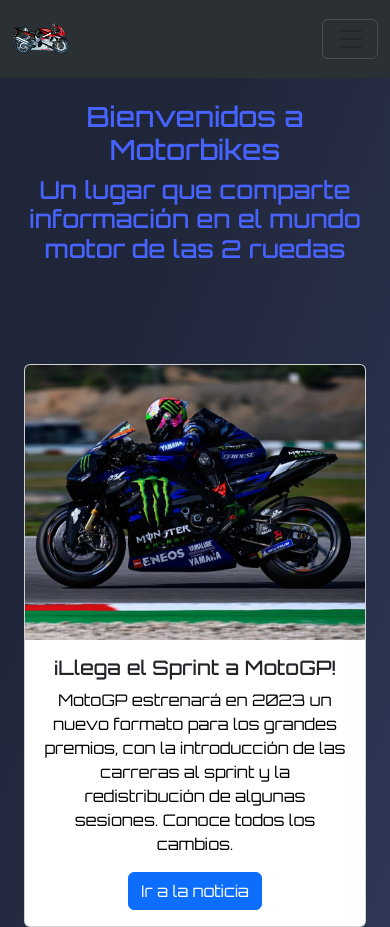
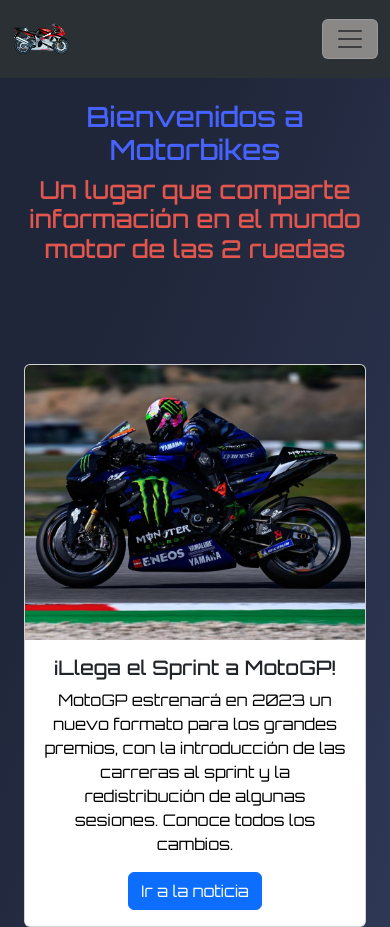
Before and after one commit to garufa7x/proyecto_motorbikes, a website: page index.html in a window 390 px wide. Shown: the top 927 px of the page. Drawn offline with nearby package versions, Linux system fonts and the light colour scheme.

Commit message:
boton navbar, color H2

```diff
--- a/scss/styles.scss
+++ b/scss/styles.scss
@@ -27,9 +27,12 @@
 
 }
 
-/*Pading para la nav*/
+/*Navbar*/
 .navbar.fixed-top.navbar-expand-lg.bg-body-tertiary.bg-dark {
     padding: 4px 0px;
+}
+.navbar-toggler{
+    background-color: rgb(138, 135, 135);
 }
 
 /*Titulos*/
@@ -39,24 +42,23 @@
 .contenedorH3 {
     @include contenedorH1("Orbitron", 30px, $colorPrincipal, center, 50px 0 50px 0);
     }
+h2{
+    color: #e3564d;
+}
 
 /*Seccion Noticias*/
 .noticias {
     font-family: "Orbitron";
     text-align: center;
-
     .card.h-100 {
         .card-text {
             color: black;
         }
-
         &:hover {
             transform: scale(1.05);
             transition: all 0.3s;
         }
     }
-
-
 }
 
 /*Footer*/
@@ -72,14 +74,12 @@
     .mail{
         color: #ee752f;
     }
-
 }
 
 .redes {
     display: flex;
     align-items: flex-start;
     gap: 5px;
-
 }
 
 /*Seccion Historia*/
@@ -102,7 +102,6 @@
             }
         }
     }
-
 }
 
 /*Seccion Motos*/
```
Also changed, not shown: css/styles.css, 1 other file.
